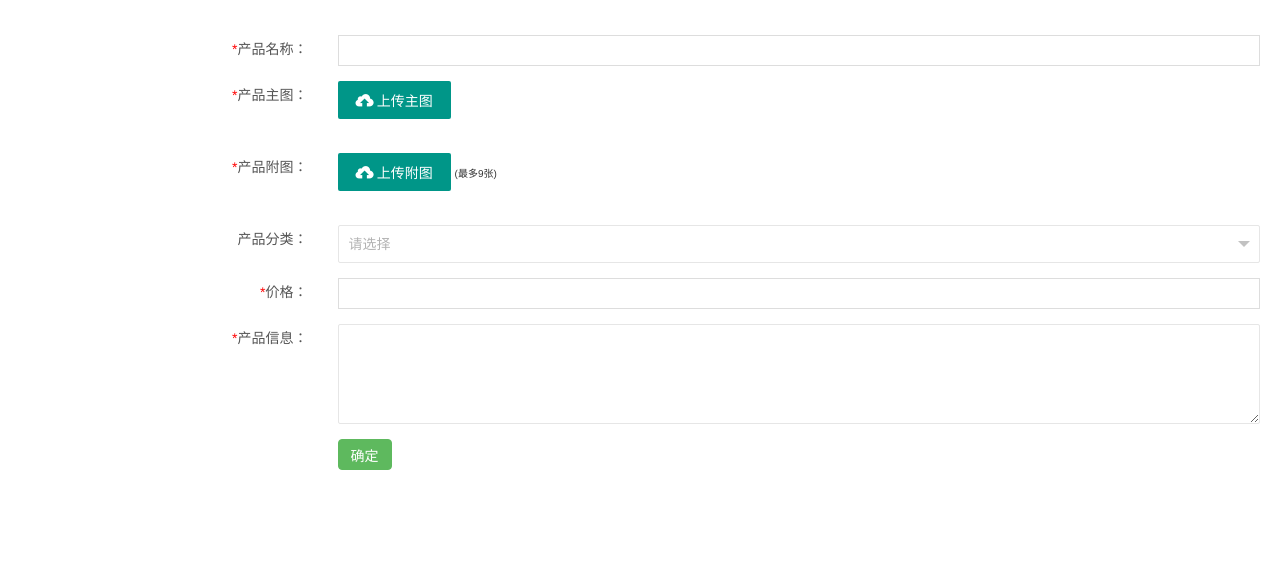
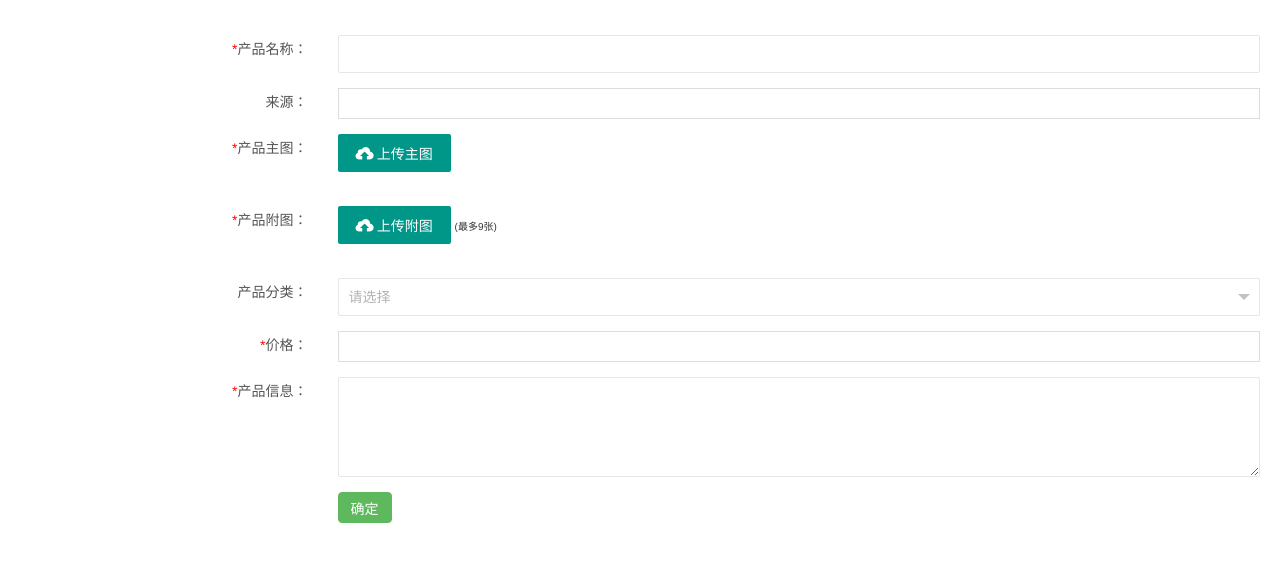
Before and after one commit to timeface001/CBAssistant, a Java web app: page /assistant/index/product/product-add.jsp in a window 1280 px wide. Shown: the top 562 px of the page. Run offline with Spring Boot 4, a stand-in JSP engine, Linux system fonts and the light colour scheme; the project's own start-up code is not run, and a stand-in starts its controllers and pages; some libraries are stand-ins or nearby versions.

Commit message:
预发布产品列表

```diff
--- a/src/main/java/com/crossborder/dao/mapper/ProductManageMapper.xml
+++ b/src/main/java/com/crossborder/dao/mapper/ProductManageMapper.xml
@@ -43,7 +43,7 @@
     </insert>
 
     <insert id="updateProduct" parameterType="java.util.Map">
-        UPDATE  T_PRODUCT_ITEM SET NAME=#{name},IMAGE_PATH=#{imagePath},MAIN_PATH=#{mainPath},PRICE=#{price},INFO=#{info},UPDATE_TIME=CURRENT_DATE WHERE ID=#{id}
+        UPDATE  T_PRODUCT_ITEM SET NAME=#{name},IMAGE_PATH=#{imagePath},MAIN_PATH=#{mainPath},SOURCE=#{source},PRICE=#{price},INFO=#{info},UPDATE_TIME=CURRENT_DATE WHERE ID=#{id}
     </insert>
 
     <select id="selectList" parameterType="java.util.Map" resultType="java.util.Map">
--- a/src/main/java/com/crossborder/service/ProductManagerService.java
+++ b/src/main/java/com/crossborder/service/ProductManagerService.java
@@ -37,7 +37,7 @@ public class ProductManagerService {
 
     public boolean save(Map<String, Object> product) {
         product.put("createTime", new Date());
-        if (product.get("id") != null) {
+        if (product.get("id") != null&&StringUtils.isNotBlank(product.get("id").toString())) {
             return productManagerDao.updateProduct(product) == 1;
         } else {
             return productManagerDao.insertProduct(product) == 1;
--- a/src/main/webapp/assistant/index/product/product-add.jsp
+++ b/src/main/webapp/assistant/index/product/product-add.jsp
@@ -37,7 +37,13 @@
         <div class="row cl">
             <label class="form-label col-xs-4 col-sm-3"><span class="c-red">*</span>产品名称：</label>
             <div class="formControls col-xs-8 col-sm-9">
-                <input type="text" class="input-text" value="" placeholder="" id="pName" name="name" required>
+                <input type="text" class="input-text layui-input" value="" placeholder="" id="pName" name="name" lay-verify="required" required>
+            </div>
+        </div>
+        <div class="row cl">
+            <label class="form-label col-xs-4 col-sm-3">来源：</label>
+            <div class="formControls col-xs-8 col-sm-9">
+                <input type="text" class="input-text" value="" placeholder="" id="pSource" name="source" required>
             </div>
         </div>
         <div class="row cl">
@@ -100,13 +106,13 @@
             <label class="form-label col-xs-4 col-sm-3"><span class="c-red">*</span>产品信息：</label>
             <div class="formControls col-xs-8 col-sm-9">
 
-                <textarea name="info" placeholder="" class="layui-textarea" id="pInfo"></textarea>
+                <textarea name="info" placeholder="" class="layui-textarea" id="pInfo" lay-verify="required"></textarea>
             </div>
         </div>
         <input type="hidden" name="id" id="id" />
         <div class="row cl">
             <div class="col-xs-8 col-sm-9 col-xs-offset-4 col-sm-offset-3">
-                <button type="button" class="btn btn-success radius" id="product_save" name="product_save"><i
+                <button type="button" class="btn btn-success radius " lay-submit  name="product_save"><i
                         class="icon-ok"></i> 确定
                 </button>
             </div>
@@ -149,6 +155,35 @@
 
         layui.use('form', function () {
             var form = layui.form;
+
+            form.on("submit",function (data) {
+                var url = '<%=request.getContextPath()%>/product/save';
+                var imgs=[];
+                $("#imagePathSrc img").each(function (i,val) {
+                    imgs.push($(val).attr("val"));
+                });
+                $("input[name='imagePath']").val(imgs.join(","));
+                $.ajax({
+                    type: 'POST',
+                    url: url,
+                    dataType: 'json',
+                    data: {
+                        "data": JSON.stringify(getFormJson("#addProductForm"))
+                    },
+                    success: function (data) {
+                        if (data.success) {
+                            setTimeout(layer.msg(data.msg, {icon: 6, time: 1000}), 1300);
+                            layer_close();
+                        } else {
+                            layer.msg(data.msg, {icon: 5, time: 1000});
+                        }
+
+                    },
+                    error: function (data) {
+                        layer.msg(data.msg, {icon: 5, time: 1000});
+                    },
+                });
+            });
 
             //各种基于事件的操作，下面会有进一步介绍
         });
@@ -216,6 +251,7 @@
                         $("#pName").val(data.NAME);
                         $("#mainPathSrc").html("<img width='100px' height='90px' src=<%=request.getContextPath()%>/upload/" + data.MAIN_PATH + " />")
                         $("input[name='mainPath']").val(data.MAIN_PATH);
+                        $("#pSource").val(data.SOURCE);
                         if(data.IMAGE_PATH!=null){
                              var ims=data.IMAGE_PATH.split(",");
                              if(ims.length>0){
@@ -241,32 +277,7 @@
     $("#product_save").click(function () {
 
 
-        var url = '<%=request.getContextPath()%>/product/save';
-        var imgs=[];
-        $("#imagePathSrc img").each(function (i,val) {
-            imgs.push($(val).attr("val"));
-        });
-        $("input[name='imagePath']").val(imgs.join(","));
-        $.ajax({
-            type: 'POST',
-            url: url,
-            dataType: 'json',
-            data: {
-                "data": JSON.stringify(getFormJson("#addProductForm"))
-            },
-            success: function (data) {
-                if (data.success) {
-                    setTimeout(layer.msg(data.msg, {icon: 6, time: 1000}), 1300);
-                    layer_close();
-                } else {
-                    layer.msg(data.msg, {icon: 5, time: 1000});
-                }
 
-            },
-            error: function (data) {
-                layer.msg(data.msg, {icon: 5, time: 1000});
-            },
-        });
     });
 </script>
 </body>
```
